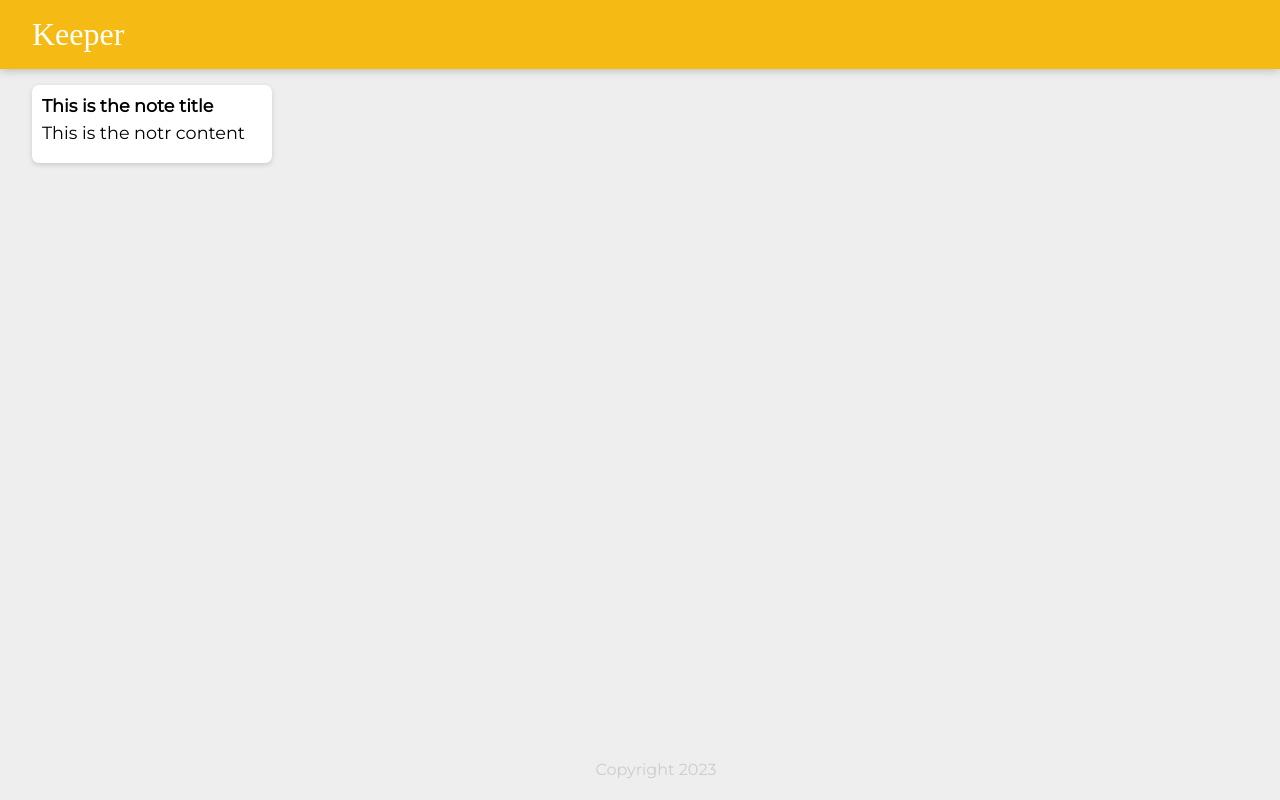
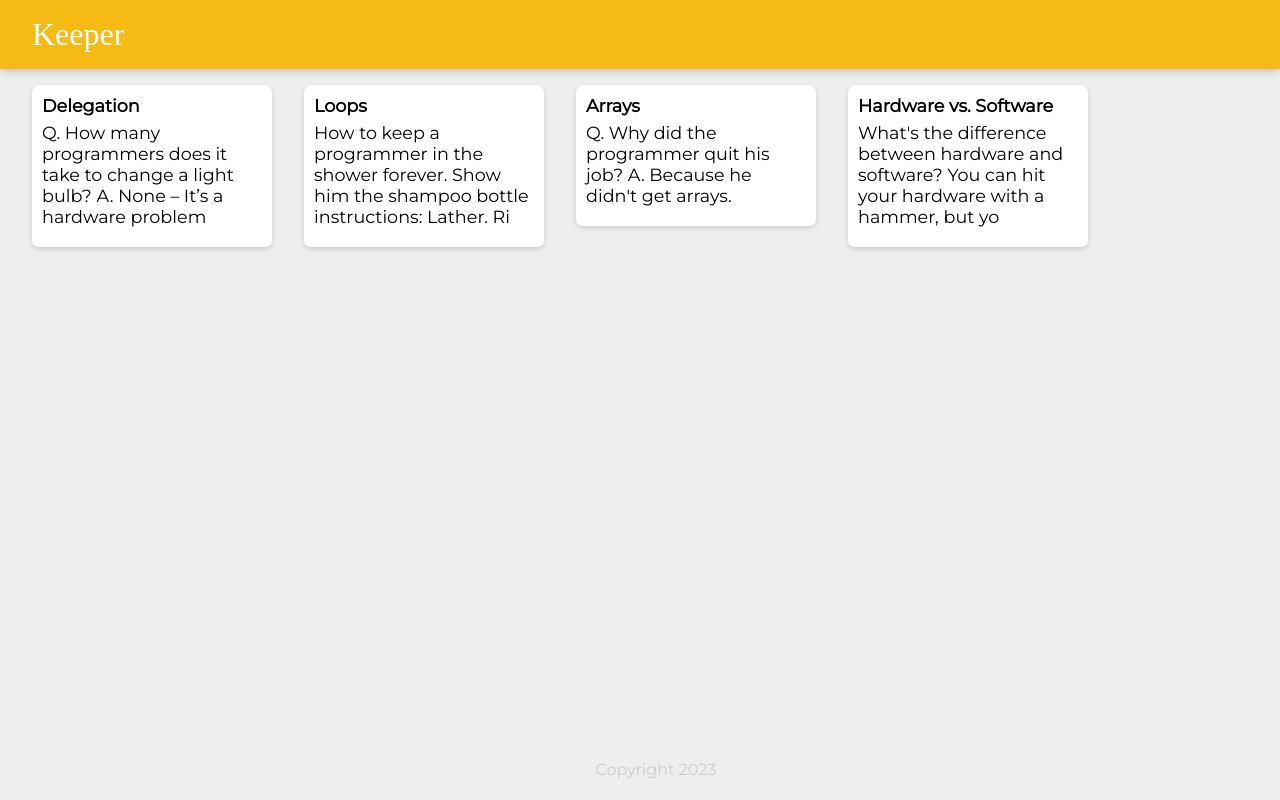
Before and after one commit to naderboutros75/keeper-app, a React (Create React App) app: page / in a window 1280 px wide. Built offline with nearby package versions, Linux system fonts and the light colour scheme; a web font is replaced by a local one.

Commit message:
09-19-23 part One

```diff
--- a/public/styles.css
+++ b/public/styles.css
@@ -3,9 +3,11 @@
   margin: 0;
   box-sizing: border-box;
 }
+
 html {
   font-family: "Montserrat", sans-serif;
 }
+
 body {
   background: #eee;
   padding: 0 16px;
@@ -35,6 +37,7 @@
 footer p {
   color: #ccc;
 }
+
 .note {
   background: #fff;
   border-radius: 7px;
@@ -44,10 +47,12 @@
   margin: 16px;
   float: left;
 }
+
 .note h1 {
   font-size: 1.1em;
   margin-bottom: 6px;
 }
+
 .note p {
   font-size: 1.1em;
   margin-bottom: 10px;
--- a/src/components/App.jsx
+++ b/src/components/App.jsx
@@ -2,11 +2,18 @@
 import Header from "./Header";
 import Footer from "./Footer";
 import Note from "./Note";
+import notes from "../note";
 
 const App = () => (
   <div>
     <Header />
-    <Note />
+    {notes.map((note) => (
+      <Note
+        key={note.key}
+        title={note.title}
+        content={note.content.substring(0, 100)}
+      />
+    ))}
     <Footer />
   </div>
 );
--- a/src/components/Note.jsx
+++ b/src/components/Note.jsx
@@ -1,9 +1,9 @@
 import React from "react";
 
-const Note = () => (
+const Note = (props) => (
   <div className="note">
-    <h1>This is the note title</h1>
-    <p>This is the notr content</p>
+    <h1>{props.title}</h1>
+    <p>{props.content}</p>
   </div>
 );
 
--- a/src/index.js
+++ b/src/index.js
@@ -15,7 +15,7 @@
 import ReactDOM from "react-dom/client";
 import App from "./components/App";
 
-const MyPage = () => <App />;
+// const MyPage = () => <App />;
 
 const root = ReactDOM.createRoot(document.getElementById("root"));
-root.render(<MyPage />);
+root.render(<App />);
--- /dev/null
+++ b/src/note.js
@@ -0,0 +1,28 @@
+const notes = [
+  {
+    key: 1,
+    title: "Delegation",
+    content:
+      "Q. How many programmers does it take to change a light bulb? A. None – It’s a hardware problem",
+  },
+  {
+    key: 2,
+    title: "Loops",
+    content:
+      "How to keep a programmer in the shower forever. Show him the shampoo bottle instructions: Lather. Rinse. Repeat.",
+  },
+  {
+    key: 3,
+    title: "Arrays",
+    content:
+      "Q. Why did the programmer quit his job? A. Because he didn't get arrays.",
+  },
+  {
+    key: 4,
+    title: "Hardware vs. Software",
+    content:
+      "What's the difference between hardware and software? You can hit your hardware with a hammer, but you can only curse at your software.",
+  },
+];
+
+export default notes;
```
